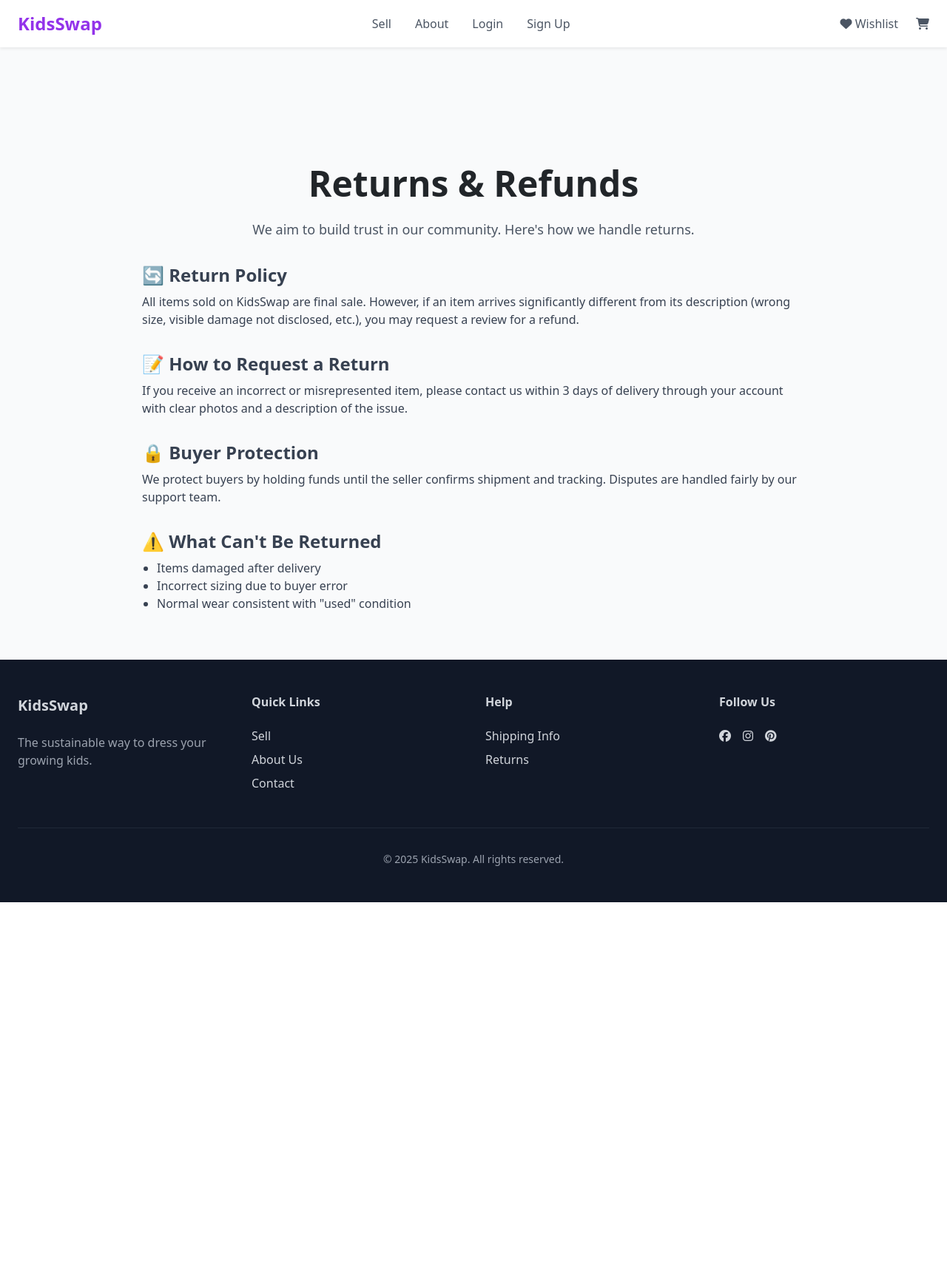
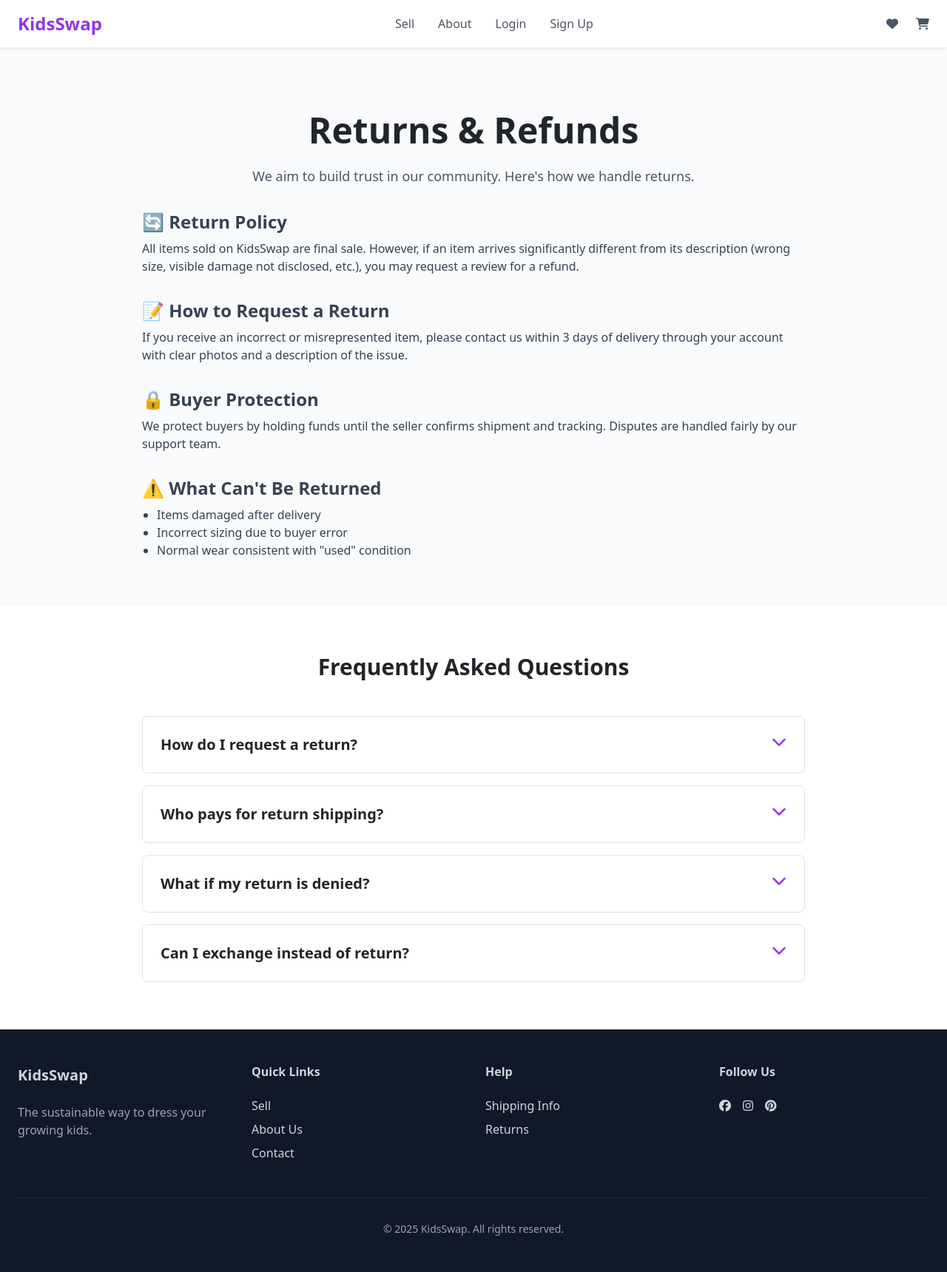
Before and after one commit to estii20/clothing_app, a Django app: page /returns/ in a window 1280 px wide. Shown: the whole page at 74% size. Before the commit the page ends 1220 px from the top, so only its background shows below. Run offline with Django 5.2, Linux system fonts and the light colour scheme; some libraries are stand-ins or nearby versions.

Commit message:
Add FAQs to returns.html

```diff
--- a/marketplace/templates/marketplace/create_clothing_item.html
+++ b/marketplace/templates/marketplace/create_clothing_item.html
@@ -5,7 +5,7 @@
 
 {% block content %}
 <!-- Sell Items Form Section -->
-<section id="sell-items-form" class="pt-24 pb-16">
+<section id="sell-items-form" class="pt-2 pb-16">
   <div class="container mx-auto px-4">
     <div class="max-w-3xl mx-auto">
       <h1 class="text-3xl font-bold mb-8">List Your Item for Sale</h1>
--- a/marketplace/templates/marketplace/returns.html
+++ b/marketplace/templates/marketplace/returns.html
@@ -2,7 +2,7 @@
 {% load static %}
 
 {% block content %}
-<section class="pt-20 bg-gray-50">
+<section class="pt-2 bg-gray-50">
     <div class="container mx-auto px-4 py-16">
         <div class="max-w-3xl mx-auto text-center">
             <h1 class="text-4xl md:text-5xl font-bold mb-6">Returns & Refunds</h1>
@@ -36,4 +36,56 @@
         </div>
     </div>
 </section>
+
+<!-- Collapsible FAQ Section -->
+<section class="bg-white py-16">
+  <div class="container mx-auto px-4">
+    <h2 class="text-3xl font-bold text-center mb-12">Frequently Asked Questions</h2>
+    <div class="max-w-4xl mx-auto space-y-4" x-data="{ selected: null }">
+
+      <div class="border rounded-lg p-4" x-data="{ open: false }">
+        <button class="flex justify-between w-full text-left text-xl font-semibold" @click="open = !open">
+          <span>How do I request a return?</span>
+          <i :class="open ? 'fa-chevron-up' : 'fa-chevron-down'" class="fa-solid text-purple-600"></i>
+        </button>
+        <div x-show="open" x-transition class="mt-2 text-gray-600">
+          Log in to your account, go to your orders, and use the "Report an Issue" button within 3 days of delivery. Provide photos and a description of the problem.
+        </div>
+      </div>
+
+      <div class="border rounded-lg p-4" x-data="{ open: false }">
+        <button class="flex justify-between w-full text-left text-xl font-semibold" @click="open = !open">
+          <span>Who pays for return shipping?</span>
+          <i :class="open ? 'fa-chevron-up' : 'fa-chevron-down'" class="fa-solid text-purple-600"></i>
+        </button>
+        <div x-show="open" x-transition class="mt-2 text-gray-600">
+          If the item is misrepresented or incorrect, the seller covers return shipping. Otherwise, returns are not accepted for buyer’s remorse or sizing errors.
+        </div>
+      </div>
+
+      <div class="border rounded-lg p-4" x-data="{ open: false }">
+        <button class="flex justify-between w-full text-left text-xl font-semibold" @click="open = !open">
+          <span>What if my return is denied?</span>
+          <i :class="open ? 'fa-chevron-up' : 'fa-chevron-down'" class="fa-solid text-purple-600"></i>
+        </button>
+        <div x-show="open" x-transition class="mt-2 text-gray-600">
+          Our support team investigates disputes fairly. If the return request is denied, the item is considered final sale unless otherwise resolved with the seller.
+        </div>
+      </div>
+
+      <div class="border rounded-lg p-4" x-data="{ open: false }">
+        <button class="flex justify-between w-full text-left text-xl font-semibold" @click="open = !open">
+          <span>Can I exchange instead of return?</span>
+          <i :class="open ? 'fa-chevron-up' : 'fa-chevron-down'" class="fa-solid text-purple-600"></i>
+        </button>
+        <div x-show="open" x-transition class="mt-2 text-gray-600">
+          Currently, we only offer refunds for approved return requests. Exchanges are not supported at this time, but you may repurchase a similar item from the platform.
+        </div>
+      </div>
+
+    </div>
+  </div>
+</section>
+
+
 {% endblock %}
--- a/templates/base.html
+++ b/templates/base.html
@@ -22,6 +22,8 @@
     <link href="https://cdn.jsdelivr.net/npm/bootstrap@5.1.3/dist/css/bootstrap.min.css" rel="stylesheet">
     <!-- Tailwind CSS CDN -->
     <script src="https://cdn.tailwindcss.com"></script>
+    <script defer src="https://cdn.jsdelivr.net/npm/alpinejs@3.x.x/dist/cdn.min.js"></script>
+
     <!-- Swiper CSS -->
     <link rel="stylesheet" href="https://cdn.jsdelivr.net/npm/swiper@11/swiper-bundle.min.css"/>
     <link rel="stylesheet" href="/static/css/style.css">
@@ -49,7 +51,7 @@
                     </nav>
                     <div class="flex items-center space-x-6">
                         <a href="{% url 'wishlist' %}" class="text-gray-600 hover:text-purple-600">
-                            <i class="fa-solid fa-heart"></i> Wishlist
+                            <i class="fa-solid fa-heart"></i>
                         </a>
 
                         <a href="{% url 'cart' %}" class="text-gray-600 hover:text-purple-600 relative">
```
Also changed, not shown: marketplace/templates/marketplace/about.html (+17 -8 lines), marketplace/templates/marketplace/item_list.html (+5 -3 lines).
